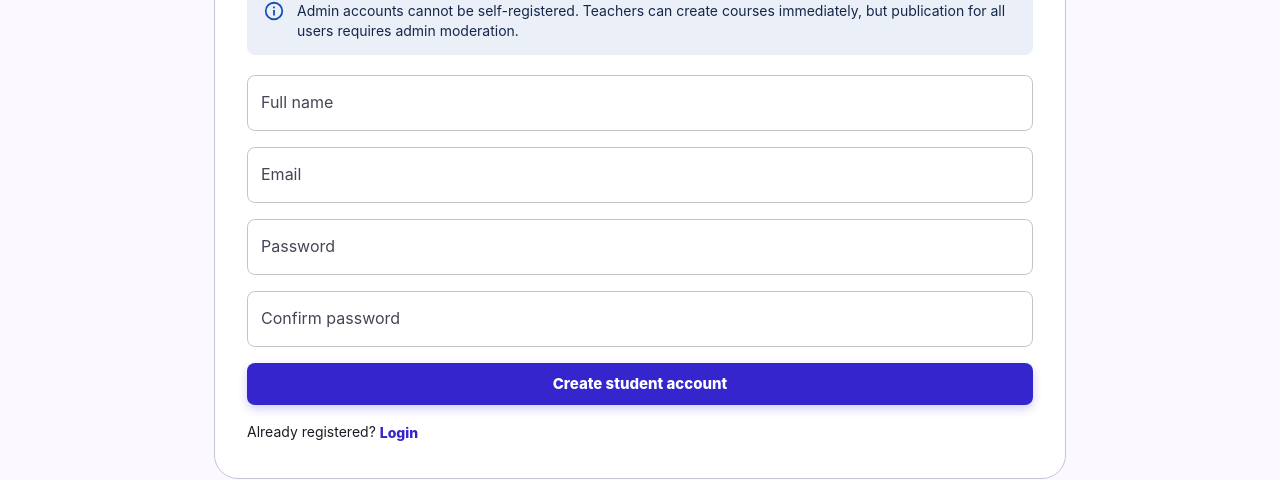
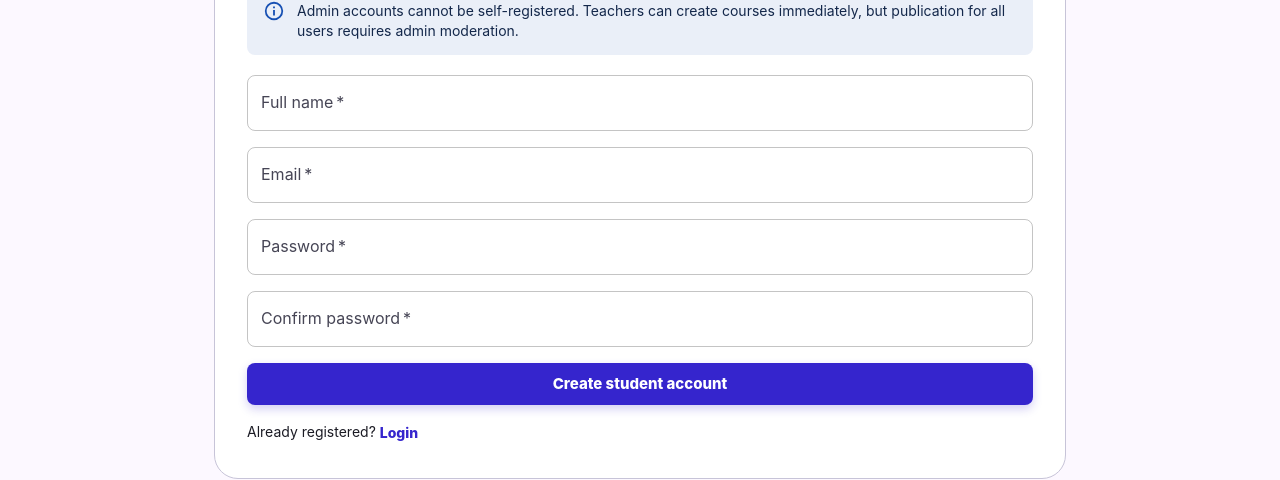
Before and after one commit to Study-Bytes/Site, a React (Vite) app: page /register in a window 1280 px wide. Shown: the part 362-842 px from the top of the page. Built offline with nearby package versions, Linux system fonts and the light colour scheme; no server answers.

Commit message:
Polish catalog and auth UX

```diff
--- a/src/pages/auth/LoginPage.tsx
+++ b/src/pages/auth/LoginPage.tsx
@@ -57,15 +57,12 @@ export default function LoginPage() {
                             </Typography>
                         </Box>
                         {serverError ? <Alert severity="error">{serverError}</Alert> : null}
-                        <Stack component="form" spacing={2} onSubmit={handleSubmit(onSubmit)}>
-                            <TextField label="Email" type="email" autoComplete="email" {...register("email")} error={Boolean(errors.email)} helperText={errors.email?.message} />
-                            <TextField label={isRu ? "Пароль" : "Password"} type="password" autoComplete="current-password" {...register("password")} error={Boolean(errors.password)} helperText={errors.password?.message} />
+                        <Stack component="form" spacing={2} onSubmit={handleSubmit(onSubmit)} noValidate>
+                            <TextField label="Email" type="email" autoComplete="email" required {...register("email")} error={Boolean(errors.email)} helperText={errors.email?.message} />
+                            <TextField label={isRu ? "Пароль" : "Password"} type="password" autoComplete="current-password" required {...register("password")} error={Boolean(errors.password)} helperText={errors.password?.message} />
                             <Button type="submit" variant="contained" size="large" disabled={isSubmitting}>
                                 {isRu ? "Войти" : "Login"}
                             </Button>
-                            <Typography variant="body2" sx={{ color: "text.secondary" }}>
-                                {isRu ? "Восстановление пароля появится позже." : "Forgot password is coming soon."}
-                            </Typography>
                             <Typography variant="body2">
                                 {isRu ? "Нет аккаунта?" : "No account?"}{" "}
                                 <Button component={RouterLink} to="/register" sx={{ p: 0, minWidth: 0 }}>
--- a/src/pages/auth/RegisterPage.tsx
+++ b/src/pages/auth/RegisterPage.tsx
@@ -12,10 +12,10 @@ import type { UserRole } from "../../api/bffContracts";
 import { useI18n } from "../../i18n/useI18n";
 
 const createRegisterSchema = (isRu: boolean) => z.object({
-    fullName: z.string().min(2, isRu ? "Укажите имя" : "Full name is required").max(80, isRu ? "Слишком длинное имя" : "Too long"),
+    fullName: z.string().min(1, isRu ? "Укажите имя" : "Full name is required").min(2, isRu ? "Имя должно содержать минимум 2 символа" : "Full name must contain at least 2 characters").max(80, isRu ? "Слишком длинное имя" : "Too long"),
     email: z.string().min(1, isRu ? "Укажите email" : "Email is required").refine((value) => z.email().safeParse(value).success, { message: isRu ? "Некорректный email" : "Invalid email" }),
-    password: z.string().min(8, isRu ? "Пароль должен содержать минимум 8 символов" : "Password must contain at least 8 characters"),
-    confirmPassword: z.string().min(8, isRu ? "Повторите пароль" : "Confirm password"),
+    password: z.string().min(1, isRu ? "Укажите пароль" : "Password is required").min(8, isRu ? "Пароль должен содержать минимум 8 символов" : "Password must contain at least 8 characters"),
+    confirmPassword: z.string().min(1, isRu ? "Повторите пароль" : "Confirm password is required").min(8, isRu ? "Пароль должен содержать минимум 8 символов" : "Password must contain at least 8 characters"),
 }).refine((value) => value.password === value.confirmPassword, {
     message: isRu ? "Пароли не совпадают" : "Passwords do not match",
     path: ["confirmPassword"],
@@ -50,11 +50,14 @@ export default function RegisterPage() {
     const {
         register,
         handleSubmit,
-        formState: { errors, isSubmitting },
+        formState: { errors, isSubmitting, isSubmitted },
     } = useForm<RegisterForm>({
         resolver: zodResolver(registerSchema),
         defaultValues: { fullName: "", email: "", password: "", confirmPassword: "" },
+        mode: "onTouched",
+        reValidateMode: "onChange",
     });
+    const hasValidationErrors = Object.keys(errors).length > 0;
 
     const onSubmit: SubmitHandler<RegisterForm> = async (values) => {
         setServerError(null);
@@ -98,11 +101,12 @@ export default function RegisterPage() {
                                 : "Admin accounts cannot be self-registered. Teachers can create courses immediately, but publication for all users requires admin moderation."}
                         </Alert>
                         {serverError ? <Alert severity="error">{serverError}</Alert> : null}
-                        <Stack component="form" spacing={2} onSubmit={handleSubmit(onSubmit)}>
-                            <TextField label={isRu ? "Имя" : "Full name"} autoComplete="name" {...register("fullName")} error={Boolean(errors.fullName)} helperText={errors.fullName?.message} />
-                            <TextField label="Email" type="email" autoComplete="email" {...register("email")} error={Boolean(errors.email)} helperText={errors.email?.message} />
-                            <TextField label={isRu ? "Пароль" : "Password"} type="password" autoComplete="new-password" {...register("password")} error={Boolean(errors.password)} helperText={errors.password?.message} />
-                            <TextField label={isRu ? "Повторите пароль" : "Confirm password"} type="password" autoComplete="new-password" {...register("confirmPassword")} error={Boolean(errors.confirmPassword)} helperText={errors.confirmPassword?.message} />
+                        {isSubmitted && hasValidationErrors ? <Alert severity="warning">{isRu ? "Заполните обязательные поля и исправьте ошибки." : "Fill in the required fields and fix validation errors."}</Alert> : null}
+                        <Stack component="form" spacing={2} onSubmit={handleSubmit(onSubmit)} noValidate>
+                            <TextField label={isRu ? "Имя" : "Full name"} autoComplete="name" required {...register("fullName")} error={Boolean(errors.fullName)} helperText={errors.fullName?.message} />
+                            <TextField label="Email" type="email" autoComplete="email" required {...register("email")} error={Boolean(errors.email)} helperText={errors.email?.message} />
+                            <TextField label={isRu ? "Пароль" : "Password"} type="password" autoComplete="new-password" required {...register("password")} error={Boolean(errors.password)} helperText={errors.password?.message} />
+                            <TextField label={isRu ? "Повторите пароль" : "Confirm password"} type="password" autoComplete="new-password" required {...register("confirmPassword")} error={Boolean(errors.confirmPassword)} helperText={errors.confirmPassword?.message} />
                             <Button type="submit" variant="contained" size="large" disabled={isSubmitting}>
                                 {role === "TEACHER"
                                     ? isRu ? "Создать аккаунт преподавателя" : "Create teacher account"
--- a/src/pages/courses/CourseDetailsPage.tsx
+++ b/src/pages/courses/CourseDetailsPage.tsx
@@ -162,6 +162,7 @@ export default function CourseDetailsPage() {
     const [isLoading, setIsLoading] = useState(true);
     const [error, setError] = useState<string | null>(null);
     const [isNotFound, setIsNotFound] = useState(false);
+    const [failedCoverUrl, setFailedCoverUrl] = useState<string | null>(null);
 
     const loadCourse = useCallback(async () => {
         if (!parsedCourseId) {
@@ -194,6 +195,7 @@ export default function CourseDetailsPage() {
 
     const itemCount = useMemo(() => (course ? getCourseItemCount(course) : 0), [course]);
     const moduleCount = useMemo(() => (course ? getCourseModuleCount(course) : 0), [course]);
+    const courseCoverFailed = Boolean(course?.coverImageUrl && failedCoverUrl === course.coverImageUrl);
 
     return (
         <PageContainer>
@@ -260,22 +262,25 @@ export default function CourseDetailsPage() {
                             </Stack>
 
                             <Stack spacing={2.5}>
-                                {course.coverImageUrl ? (
-                                    <Box component="img" src={course.coverImageUrl} alt={course.title} sx={{ width: "100%", borderRadius: 2, display: "block", maxHeight: 330, objectFit: "cover" }} />
+                                {course.coverImageUrl && !courseCoverFailed ? (
+                                    <Box component="img" src={course.coverImageUrl} alt={course.title} onError={() => setFailedCoverUrl(course.coverImageUrl)} sx={{ width: "100%", borderRadius: 2, display: "block", maxHeight: 330, objectFit: "cover" }} />
                                 ) : (
                                     <Paper
                                         sx={{
                                             height: 280,
                                             borderRadius: 2,
-                                            display: "grid",
-                                            placeItems: "center",
                                             background: (theme) =>
                                                 theme.palette.mode === "dark"
                                                     ? "radial-gradient(circle at 22% 18%, rgba(195,192,255,0.24), transparent 30%), radial-gradient(circle at 82% 12%, rgba(60,221,199,0.18), transparent 28%), linear-gradient(135deg, #2a2933 0%, #13121b 100%)"
                                                     : "radial-gradient(circle at 22% 18%, rgba(53,37,205,0.28), transparent 30%), radial-gradient(circle at 82% 12%, rgba(113,42,226,0.24), transparent 28%), linear-gradient(135deg, #f8f4ff 0%, #e8e1ff 100%)",
                                         }}
                                     >
-                                        <MenuBookRoundedIcon color="primary" sx={{ fontSize: 72 }} />
+                                        <Stack spacing={1} alignItems="center" justifyContent="center" sx={{ height: "100%", color: "text.secondary", textAlign: "center", px: 3 }}>
+                                            <MenuBookRoundedIcon color="primary" sx={{ fontSize: 72 }} />
+                                            <Typography sx={{ fontWeight: 900 }}>
+                                                {courseCoverFailed ? (isRu ? "Обложка курса недоступна" : "Course cover unavailable") : (isRu ? "Обложка курса скоро появится" : "Course cover pending")}
+                                            </Typography>
+                                        </Stack>
                                     </Paper>
                                 )}
                                 <Box sx={{ display: { xs: "block", md: "none" } }}>
--- a/src/pages/courses/CoursesPage.tsx
+++ b/src/pages/courses/CoursesPage.tsx
@@ -98,6 +98,11 @@ export default function CoursesPage() {
     const [duration, setDuration] = useState<DurationFilter>("ALL");
     const [sort, setSort] = useState<SortOption>("RELEVANCE");
     const [filterDrawerOpen, setFilterDrawerOpen] = useState(false);
+    const searchHelperText = query.trim()
+        ? isRu
+            ? "Если результатов нет, проверь раскладку клавиатуры."
+            : "If results look wrong, check the keyboard layout."
+        : undefined;
 
     useEffect(() => {
         setQuery(urlSearch);
@@ -161,6 +166,7 @@ export default function CoursesPage() {
                 onChange={(event) => setSearchQuery(event.target.value)}
                 placeholder={isRu ? "Название, тема или адрес курса" : "Search by title, topic or slug"}
                 label={isRu ? "Поиск" : "Search"}
+                helperText={searchHelperText}
                 fullWidth
                 InputProps={{
                     startAdornment: (
@@ -244,6 +250,7 @@ export default function CoursesPage() {
                         value={query}
                         onChange={(event) => setSearchQuery(event.target.value)}
                         placeholder={isRu ? "Курс, тема или навык..." : "Search for courses, topics, or skills..."}
+                        helperText={searchHelperText}
                         fullWidth
                         sx={{ display: { xs: "block", md: "none" } }}
                         InputProps={{
```
Also changed, not shown: src/components/course/CourseCard.tsx (+34 -13 lines), 2 other files (tests, documents, lock files or other folders).
